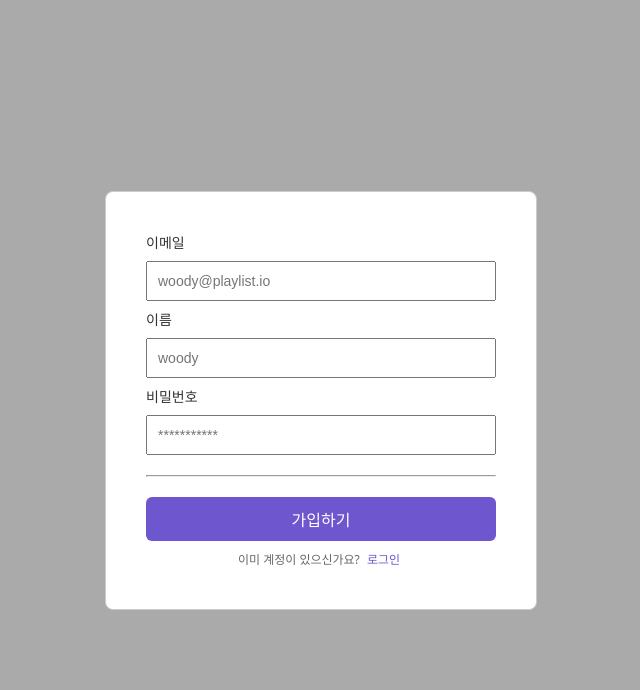
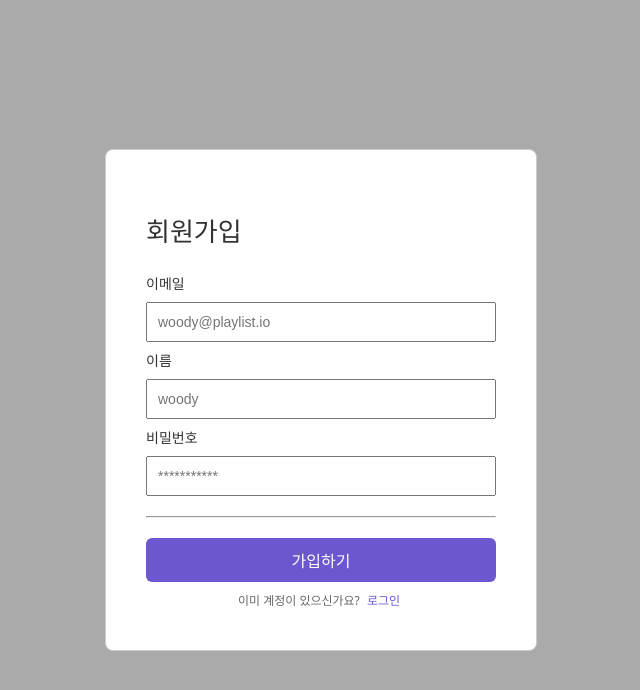
Before and after one commit to codeit-part4/moduPlayList-front, a React (Vite) app: page /register in a window 1280 px wide. Shown: the top 690 px of the page, without its empty margins (319-959 px from the left). Built offline with nearby package versions, Linux system fonts and the light colour scheme.

Commit message:
Feat: 공통요소 분리 및 BoxTitle 추가

```diff
--- /dev/null
+++ b/src/components/BoxTitle.tsx
@@ -0,0 +1,7 @@
+import styled from 'styled-components'
+
+export const BoxTitle = styled.h2`
+    color: #333;
+    font-size: 26px;
+    font-weight: bold;
+`;
--- a/src/components/LoginForm.tsx
+++ b/src/components/LoginForm.tsx
@@ -5,6 +5,7 @@ import { API_BASE_URL } from '../api'
 import { StyledLabel } from './StyledLabel.tsx'
 import { TextLink } from './TextLink.tsx'
 import { Input } from './Input.tsx'
+import { BoxTitle } from './BoxTitle.tsx'
 
 const LoginContainer = styled.div`
     display: flex;
@@ -77,6 +78,7 @@ const LoginForm: React.FC = () => {
     return (
     <LoginContainer>
         <LoginBox>
+            <BoxTitle>로그인</BoxTitle>
         <form onSubmit={handleLogin}>
             <StyledLabel>이메일</StyledLabel>
             <Input type="email" placeholder="woody@playlist.io" value={email} onChange={e => setEmail(e.target.value)} required autoComplete="email"/>
--- a/src/components/RegisterForm.tsx
+++ b/src/components/RegisterForm.tsx
@@ -1,11 +1,12 @@
 // src/components/RegisterForm.tsx
-import React, { useState } from 'react';
-import styled from 'styled-components';
-import { useNavigate } from 'react-router-dom';
-import { API_BASE_URL } from '../api';
+import React, { useState } from 'react'
+import styled from 'styled-components'
+import { useNavigate } from 'react-router-dom'
+import { API_BASE_URL } from '../api'
 import { StyledLabel } from './StyledLabel.tsx'
 import { TextLink } from './TextLink.tsx'
 import { Input } from './Input.tsx'
+import { BoxTitle } from './BoxTitle.tsx'
 
 const RegisterContainer = styled.div`
     display: flex;
@@ -33,6 +34,7 @@ const Button = styled.button`
     border-radius: 6px;
     cursor: pointer;
 `;
+
 
 const RegisterForm: React.FC = () => {
     const [email, setEmail] = useState('');
@@ -63,6 +65,7 @@ const RegisterForm: React.FC = () => {
     return (
     <RegisterContainer>
         <RegisterBox>
+        <BoxTitle>회원가입</BoxTitle>
         <form onSubmit={handleRegister}>
             <StyledLabel>이메일</StyledLabel>
             <Input type="email" placeholder="woody@playlist.io" value={email} onChange={e => setEmail(e.target.value)} required />
```
